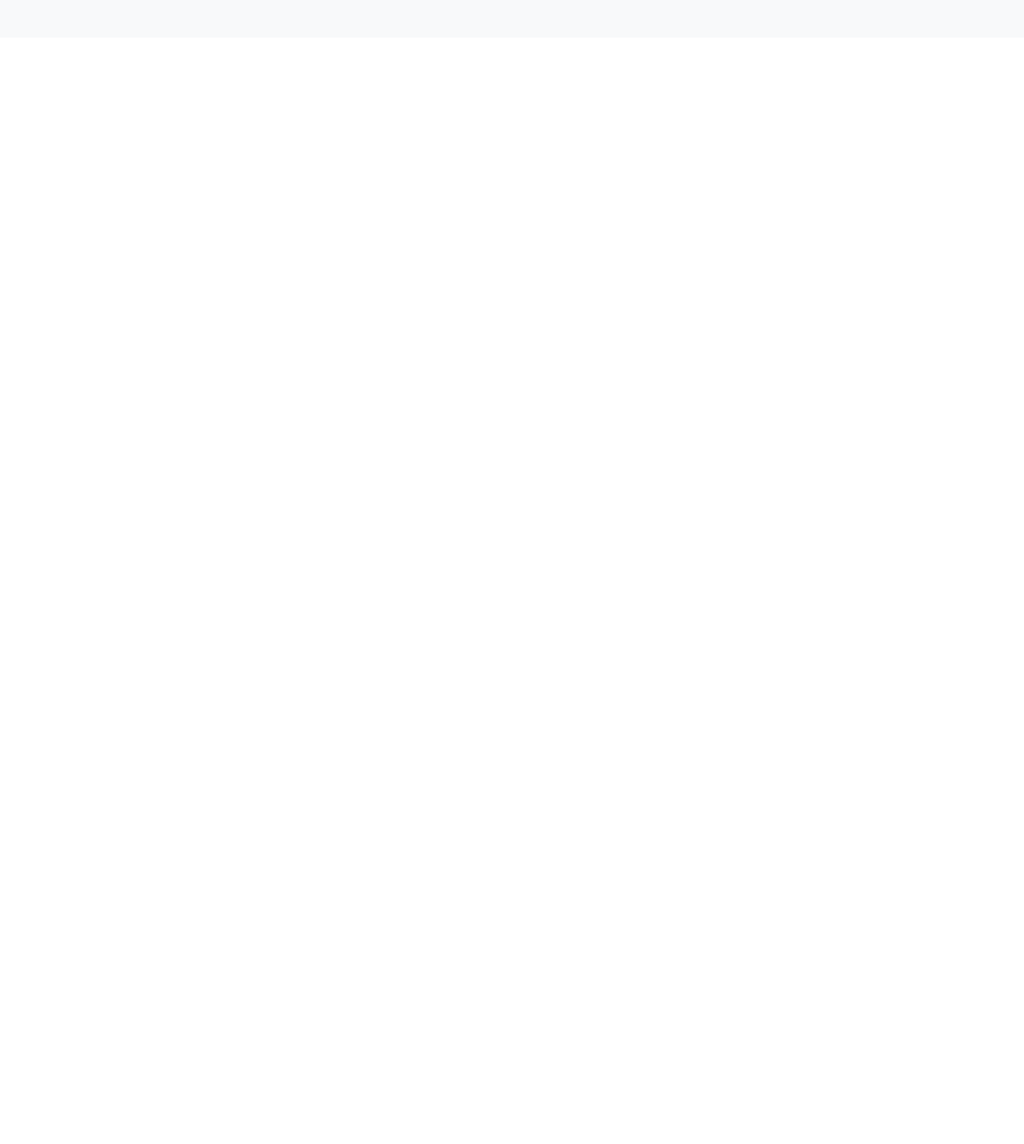
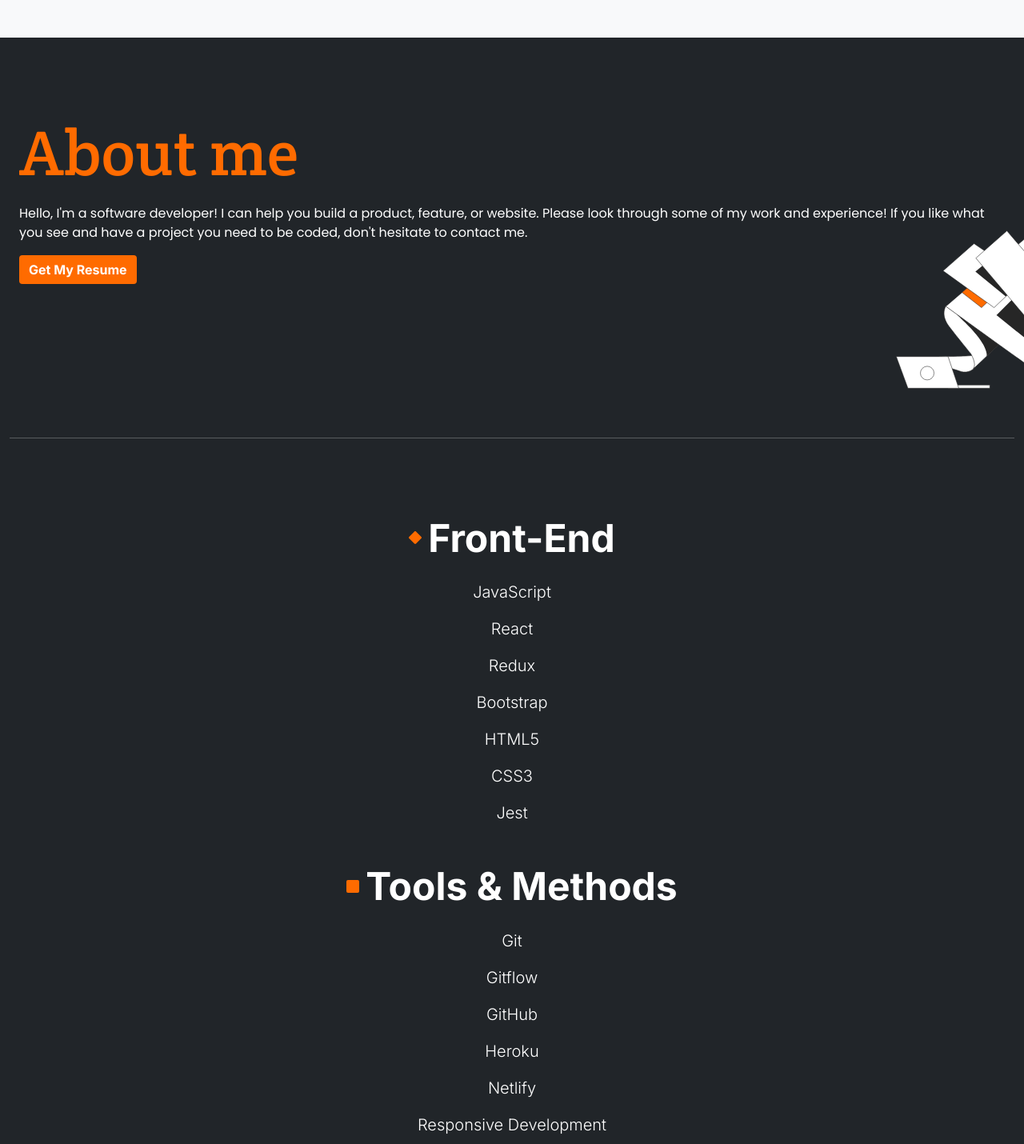
Before and after one commit to dicodiaz/portfolio, a React (Create React App) app: page /about in a window 1280 px wide. Shown: the part 4940-6370 px from the top of the page at 80% size. Before the commit the page ends 4987 px from the top, so only its background shows below. Built offline with nearby package versions, Linux system fonts and the light colour scheme.

Commit message:
Add About and Skills sections

```diff
--- a/src/App.js
+++ b/src/App.js
@@ -3,9 +3,11 @@
 import { BrowserRouter as Router } from 'react-router-dom';
 import { v4 as uuidv4 } from 'uuid';
 import './App.css';
+import About from './components/About';
 import Cover from './components/Cover';
 import Header from './components/Header';
 import Portfolio from './components/Portfolio';
+import Skills from './components/Skills';
 
 const App = () => {
   const icons = [
@@ -19,6 +21,8 @@
       <main>
         <Cover icons={icons} />
         <Portfolio />
+        <About />
+        <Skills />
       </main>
     </Router>
   );
--- /dev/null
+++ b/src/components/About.js
@@ -0,0 +1,30 @@
+import { Button, Container, Row } from 'react-bootstrap';
+import bgAbout from '../assets/bg-about.svg';
+
+const About = () => (
+  <Container
+    fluid
+    id="about"
+    as="section"
+    className="bg-dark text-white min-vh-75 d-flex flex-column justify-content-center py-5"
+    style={{
+      backgroundImage: `url(${bgAbout})`,
+      backgroundPosition: 'right bottom',
+      backgroundRepeat: 'no-repeat',
+    }}
+  >
+    <Row className="mx-0 py-5 mb-5">
+      <h2 className="display-1 font-crete-round text-custom1 mb-3">About me</h2>
+      <p className="font-poppins">
+        Hello, I&apos;m a software developer! I can help you build a product, feature, or website.
+        Please look through some of my work and experience! If you like what you see and have a
+        project you need to be coded, don&apos;t hesitate to contact me.
+      </p>
+      <div>
+        <Button className="bg-custom1 fw-bold border-0">Get My Resume</Button>
+      </div>
+    </Row>
+  </Container>
+);
+
+export default About;
--- /dev/null
+++ b/src/components/Skills.js
@@ -0,0 +1,57 @@
+import { Col, Container, Row } from 'react-bootstrap';
+import { BsCircleFill, BsDiamondFill, BsSquareFill } from 'react-icons/bs';
+
+const Skills = () => {
+  const skills = {
+    'Front-End': {
+      Bullet: BsDiamondFill,
+      list: ['JavaScript', 'React', 'Redux', 'Bootstrap', 'HTML5', 'CSS3', 'Jest'],
+    },
+    'Tools & Methods': {
+      Bullet: BsSquareFill,
+      list: [
+        'Git',
+        'Gitflow',
+        'GitHub',
+        'Heroku',
+        'Netlify',
+        'Responsive Development',
+        'TDD',
+        'Chrome Dev Tools',
+      ],
+    },
+    Professional: {
+      Bullet: BsCircleFill,
+      list: ['Remote Pair-Programming', 'Teamwork', 'Leadership', 'Mentoring'],
+    },
+  };
+
+  return (
+    <Container
+      fluid
+      id="langs"
+      as="section"
+      className="bg-dark text-white min-vh-75 d-flex flex-column justify-content-center pb-5 text-center"
+    >
+      <hr className="my-5" />
+      {Object.entries(skills).map(([title, skills]) => {
+        const { Bullet, list } = skills;
+        return (
+          <Row key={title} xs={1} className="pt-5">
+            <h4 className="display-5 fw-bold d-flex justify-content-center align-items-center">
+              <Bullet className="fs-6 text-custom1 me-2" />
+              {title}
+            </h4>
+            {list.map((skill) => (
+              <Col key={skill} className="pt-3 lead">
+                {skill}
+              </Col>
+            ))}
+          </Row>
+        );
+      })}
+    </Container>
+  );
+};
+
+export default Skills;
```
Also changed, not shown: src/components/Counter.js (deleted, +0 -23 lines), src/assets/bg-about.svg (added).
